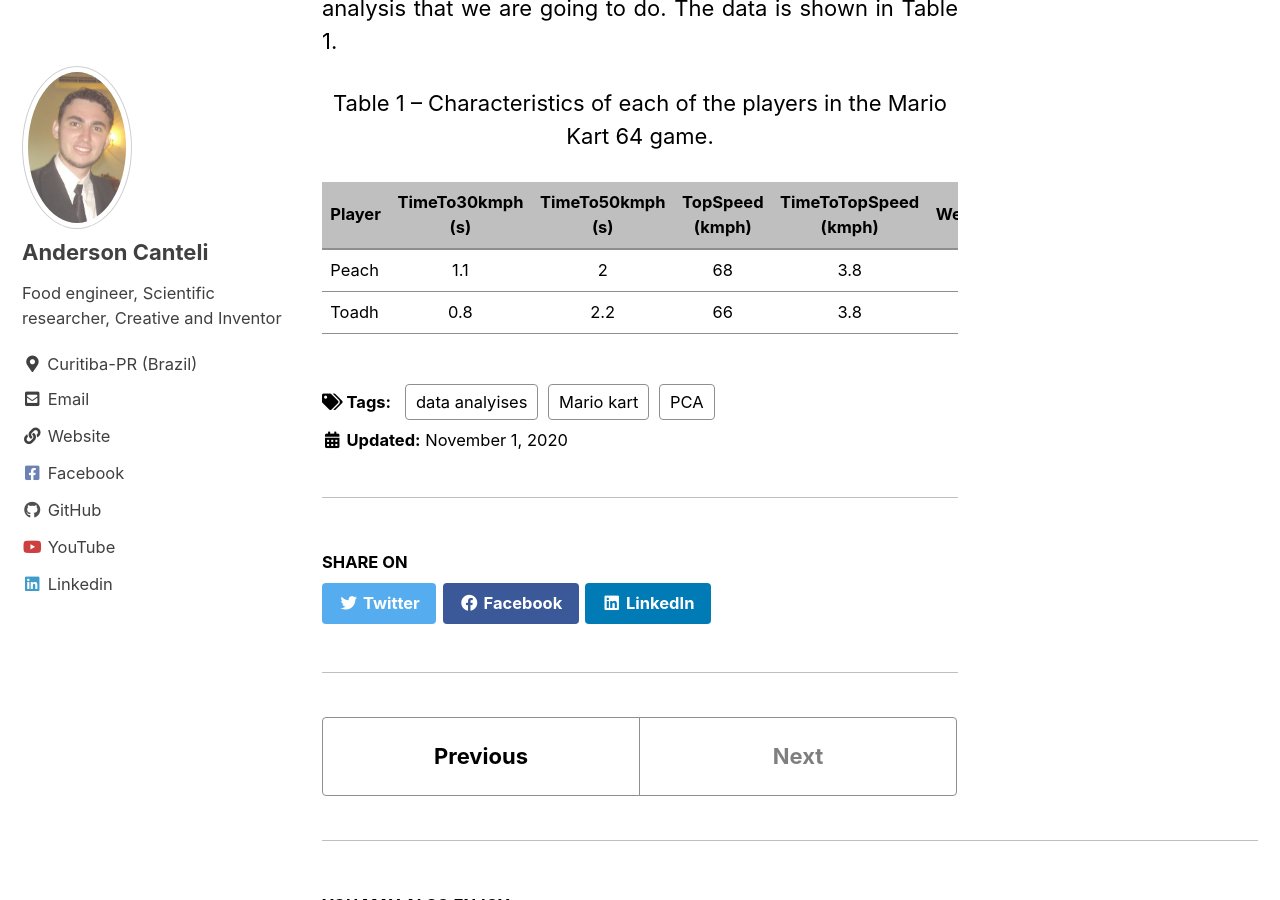
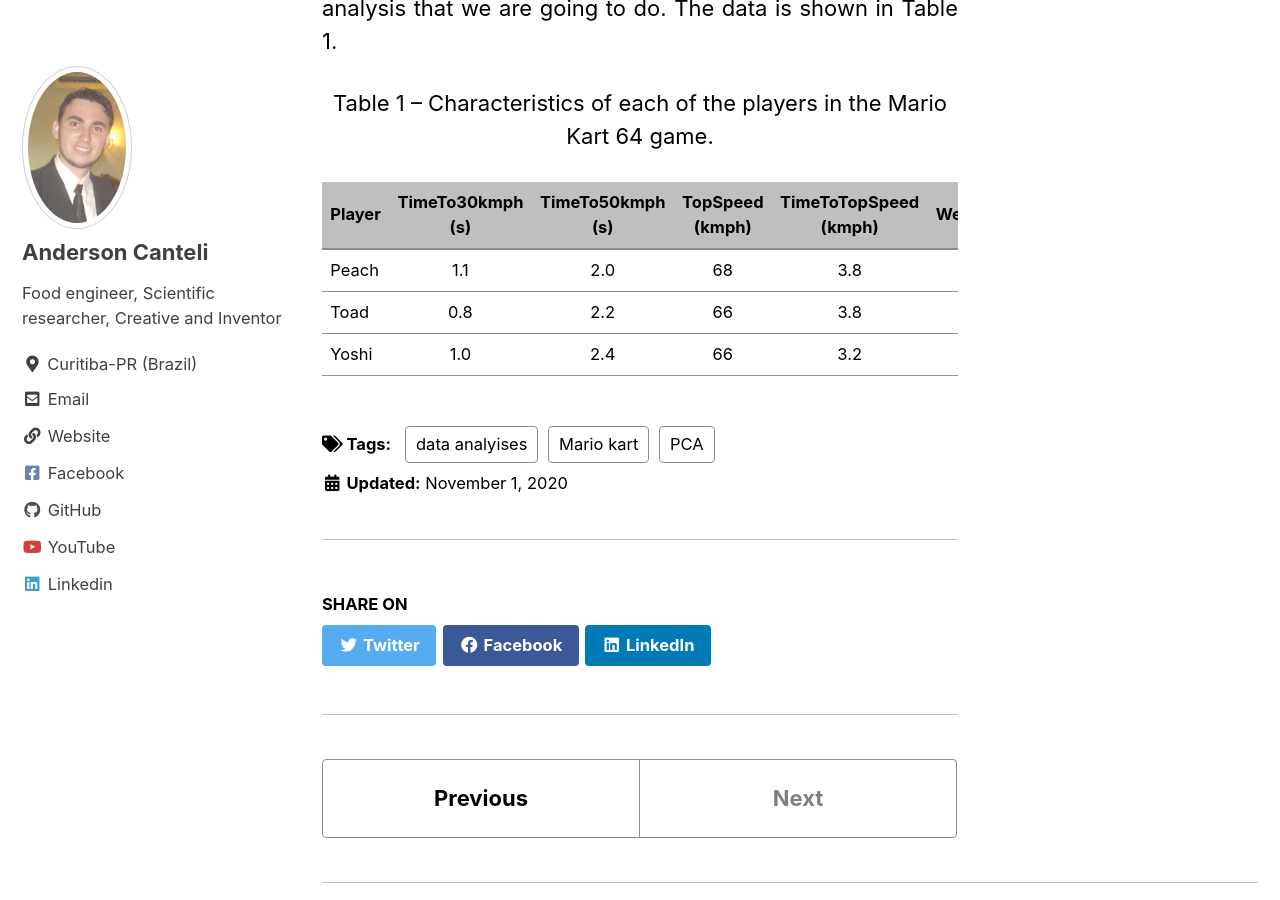
Before and after one commit to andersonmdcanteli/andersonmdcanteli.github.io, a Jekyll site: the page built from _posts/2020-11-01-PCA-MK64.md, in a window 1280 px wide and 900 px high, scrolled down 1757 px. Built offline with Jekyll 4.4.1, drawn with Linux system fonts in a browser that asks for light colours; cached includes are drawn as plain includes.

Commit message:
Update 2020-11-01-PCA-MK64.md

```diff
--- a/_posts/2020-11-01-PCA-MK64.md
+++ b/_posts/2020-11-01-PCA-MK64.md
@@ -30,6 +30,7 @@
 
 | Player | TimeTo30kmph (s) |	TimeTo50kmph (s) |	TopSpeed (kmph) |	TimeToTopSpeed (kmph) |	WeightClass |
 | :--- | :---: |	:---: |	:---: |	:---: |	:---: |
-| Peach | 1.1 |	2 |	68 |	3.8 |	Light |
-| Toadh | 0.8 |	2.2 |	66 |	3.8 |	Light |
-{: .size-8}
+| Peach | 1.1 |	2.0 |	68 |	3.8 |	Light |
+| Toad | 0.8 |	2.2 |	66 |	3.8 |	Light |
+| Yoshi | 1.0 |	2.4 |	66 |	3.2 |	Light |
+{: .text-size-8}
```
